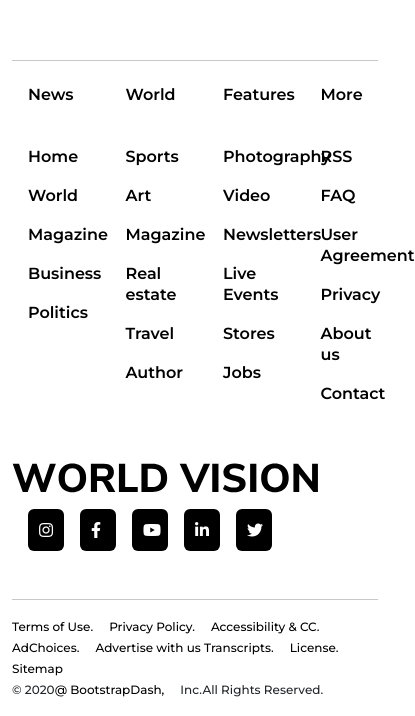
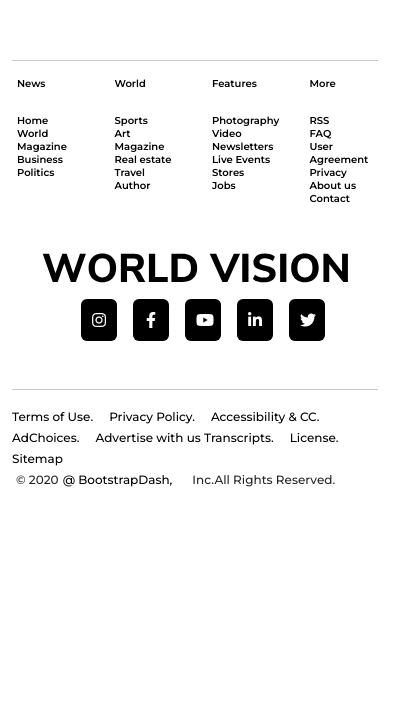
Before and after one commit to ProWork1/News, a React (Create React App) app: page / in a window 390 px wide. Shown: the part 6652-7368 px from the top of the page, 415 px wide, since content can reach past the window. After the commit the page ends 7142 px from the top, so only its background shows below. Built offline with nearby package versions, Linux system fonts and the light colour scheme.

Commit message:
footer finish

```diff
--- a/src/Components/footer/footer.jsx
+++ b/src/Components/footer/footer.jsx
@@ -178,21 +178,23 @@
                         ))}
                     </div>
                 </div>
-                <div className="d-lg-flex d-block justify-content-between align-items-center my-5">
+                <div className="d-lg-flex d-block text-center justify-content-between align-items-center my-5">
                     <div className="footer_logo mb-3">
                         <img src="./images/logo.svg" alt="" />
                     </div>
-                    <div className="d-flex align-items-center">
+                    <div className="d-flex align-items-center ">
                         <div>
                             <p className = "footer_text d-lg-block d-none mt-3">Follow on</p>
                         </div>
+                        <div className="mx-auto d-flex">
                             {icon.map(({name,url}) => (
-                            <div className="footer_messanger" key = {name}>
+                                <div className="footer_messanger " key = {name}>
                                     <Link to={url}>
                                         <i className = {name}></i>
                                     </Link>
                                 </div>
                             ))}
+                        </div>
                     </div>
                 </div>
                 <hr />
@@ -207,8 +209,8 @@
                         <Link to="#">Sitemap</Link>
                     </div>
                     <div className = "d-flex">
-                        <p>© 2020</p>
-                        <Link to="#">@ BootstrapDash, </Link>
+                        <p>© 2020 </p>
+                        <Link to="#"> @ BootstrapDash, </Link>
                         <p>Inc.All Rights Reserved.</p>
                     </div>
                 </div>
--- a/src/Components/footer/footer.scss
+++ b/src/Components/footer/footer.scss
@@ -41,7 +41,17 @@
                 font-size: 12px;
                 font-weight: 500;
                 line-height: 1.75;
+                margin: 0 4px;
             }
         }
     }
 }
+
+@media (max-width: 476px) {
+    #footer {
+        .nav-link {
+            font-size: 10px;
+            padding: 0 5px 0 5px;
+        }
+    }
+}
```
Lines whose indentation alone changed are shown as unchanged.
